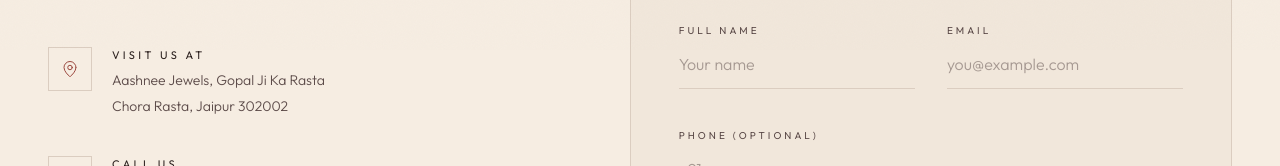
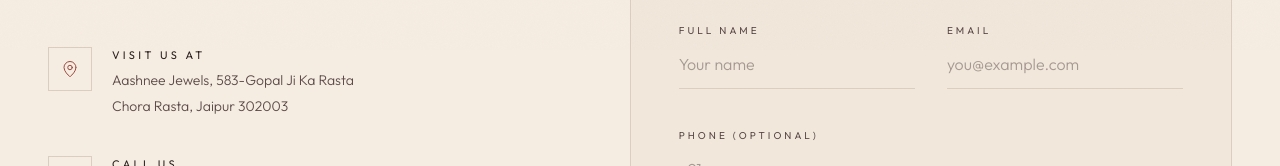
Before and after one commit to parth258/ashnee-jewellery, a React (Create React App) app in the folder frontend/: page /contact in a window 1280 px wide. Shown: the part 750-916 px from the top of the page. Built offline with nearby package versions, Linux system fonts and the light colour scheme; no server answers; a web font is replaced by a local one.

Commit message:
address changed

```diff
--- a/frontend/src/pages/Contact.jsx
+++ b/frontend/src/pages/Contact.jsx
@@ -9,7 +9,7 @@ import { Reveal } from "@/components/Reveal";
 const API = `${process.env.REACT_APP_BACKEND_URL}/api`;
 
 const INFO = [
-  { icon: MapPin, title: "Visit Us At", lines: ["Aashnee Jewels, Gopal Ji Ka Rasta", "Chora Rasta, Jaipur 302002"], testId: "contact-info-visit" },
+  { icon: MapPin, title: "Visit Us At", lines: ["Aashnee Jewels, 583-Gopal Ji Ka Rasta", "Chora Rasta, Jaipur 302003"], testId: "contact-info-visit" },
   { icon: Phone, title: "Call Us", lines: ["+91 98280 72412"], testId: "contact-info-call" },
   { icon: Mail, title: "Write to Us", lines: ["care@care.aashnee.in"], testId: "contact-info-write" },
   { icon: Clock, title: "Working Hours", lines: ["Monday – Saturday", "10:00 AM – 8:00 PM IST"], testId: "contact-info-hours" },
```
